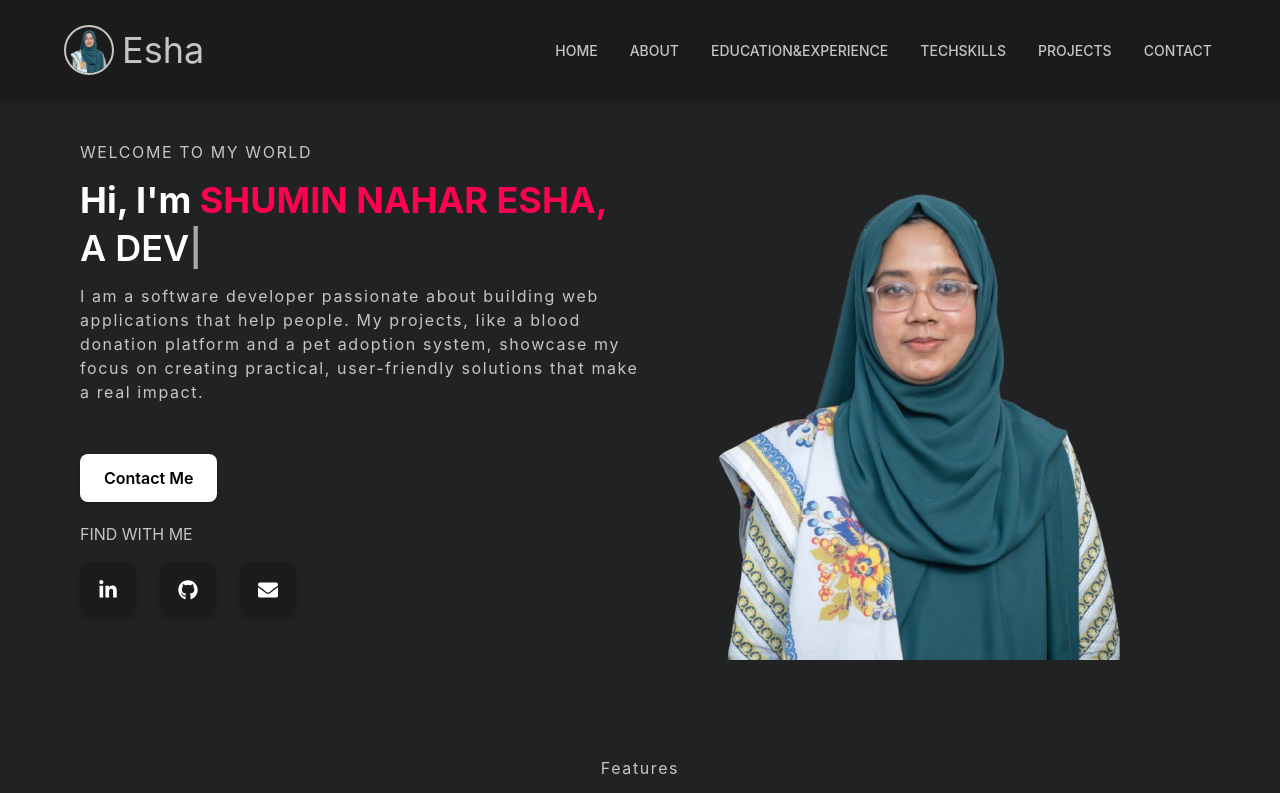
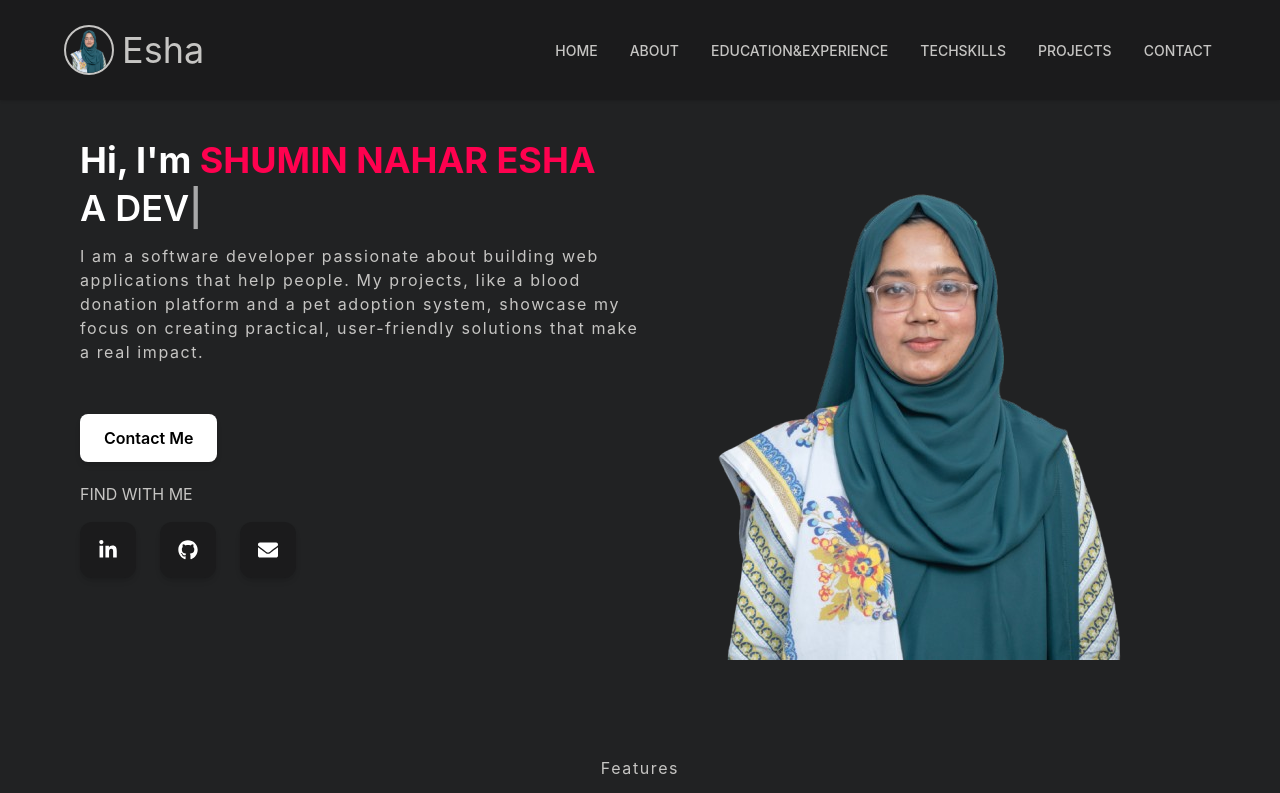
Before and after one commit to esha8di/portfolionextjs, a Next.js app: page / in a window 1280 px wide. Shown: the top 793 px of the page. Built offline with nearby package versions, Linux system fonts and the light colour scheme.

Commit message:
new chnages

```diff
--- a/src/components/Banner.jsx
+++ b/src/components/Banner.jsx
@@ -46,10 +46,10 @@ const Banner = () => {
       <div>
         {/* text */}
         <div className="mt-[20px]">
-          <p className="text-secondary tracking-widest">WELCOME TO MY WORLD</p>
+          <p className="text-secondary tracking-widest"></p>
 
           <h2 className="text-4xl font-bold mt-4 text-white">
-            Hi, I'm <span className="text-[#ff014f]">SHUMIN NAHAR ESHA,</span>
+            Hi, I'm <span className="text-[#ff014f]">SHUMIN NAHAR ESHA</span>
           </h2>
 
           <span className="block text-white text-4xl font-semibold mt-2">
```
